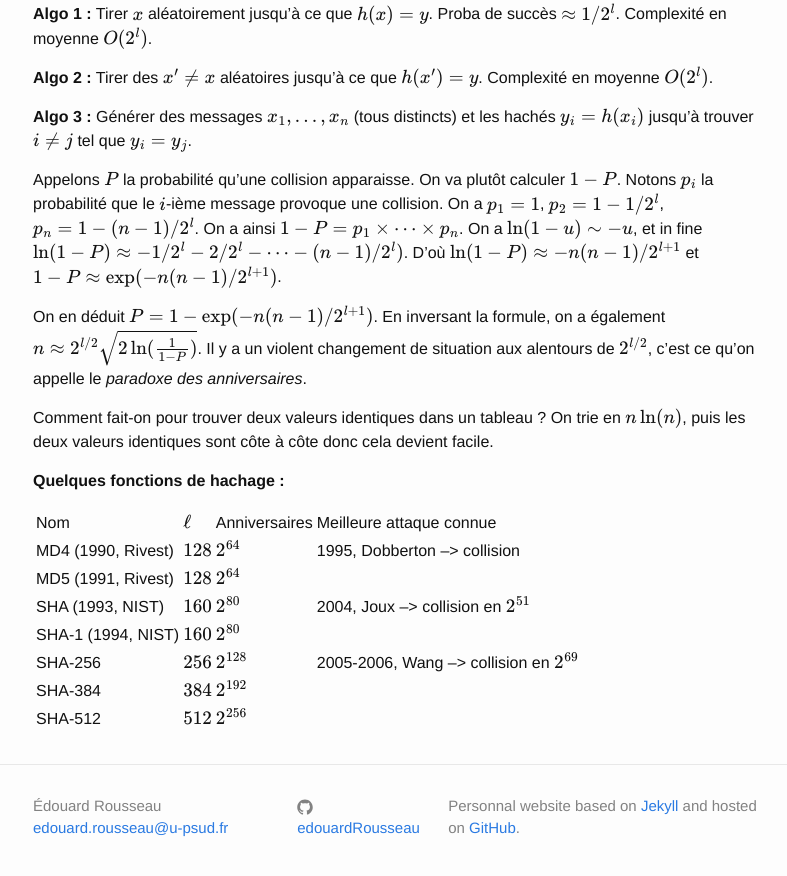
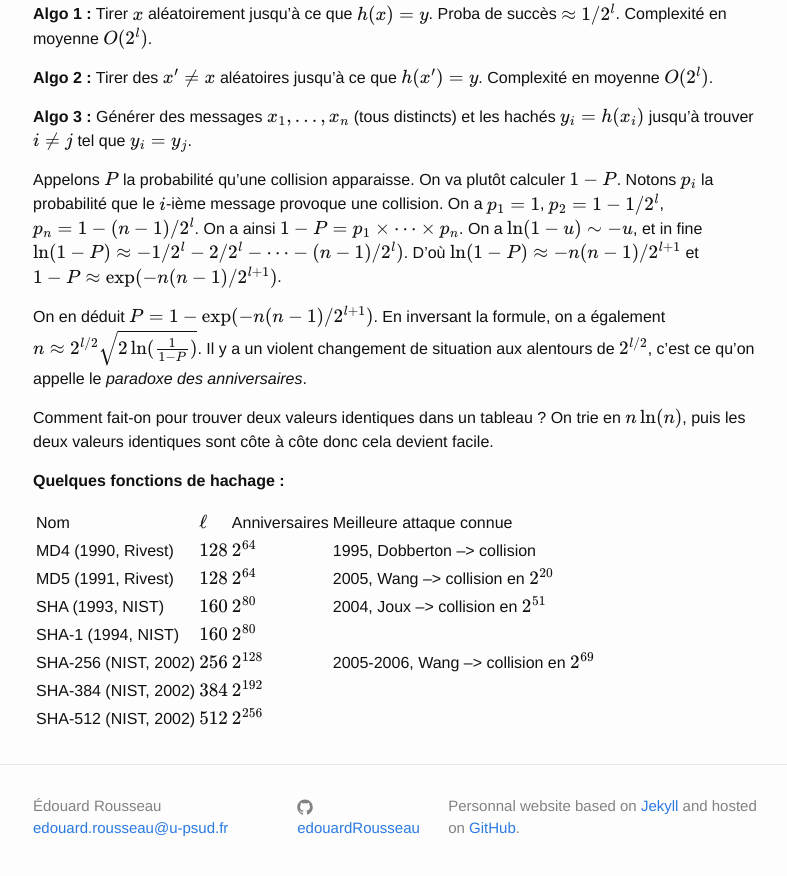
Before and after one commit to erou/erou.github.io, a Jekyll site: the page built from crypto.md, in a window 1280 px wide and 900 px high, scrolled down 1369 px. Shown: the top 876 px of the window, without its empty margins (237-1024 px from the left). Built offline with Jekyll 4.4.1, drawn with Linux system fonts in a browser that asks for light colours; formulas are drawn with MathJax 3.

Commit message:
cours crypto

```diff
--- a/crypto.md
+++ b/crypto.md
@@ -102,9 +102,9 @@ donc cela devient facile.
 
 Nom | $\ell$ | Anniversaires | Meilleure attaque connue
 MD4 (1990, Rivest) | $128$ | $2^{64}$ | 1995, Dobberton --> collision
-MD5 (1991, Rivest) | $128$ | $2^{64}$ |
+MD5 (1991, Rivest) | $128$ | $2^{64}$ | 2005, Wang --> collision en $2^{20}$
 SHA (1993, NIST) | $160$ | $2^{80}$ | 2004, Joux --> collision en $2^{51}$
 SHA-1 (1994, NIST) | $160$ | $2^{80}$ |
-SHA-256 | $256$ | $2^{128}$ | 2005-2006, Wang --> collision en $2^{69}$
-SHA-384 | $384$ | $2^{192}$ |
-SHA-512| $512$ | $2^{256}$ |
+SHA-256 (NIST, 2002) | $256$ | $2^{128}$ | 2005-2006, Wang --> collision en $2^{69}$
+SHA-384 (NIST, 2002) | $384$ | $2^{192}$ |
+SHA-512 (NIST, 2002) | $512$ | $2^{256}$ |
```
